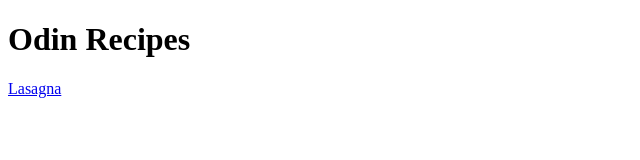
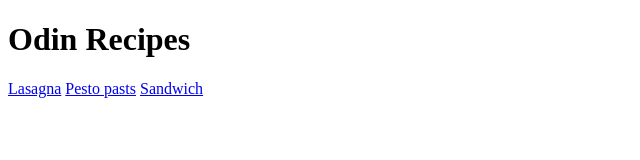
Before and after one commit to avisekdalal/odin-recipes, a plain HTML site: page index.html in a window 1280 px wide. Shown: the whole page, without its empty margins (0-640 px from the left). Drawn offline with Linux system fonts and the light colour scheme.

Commit message:
Added links to other recipe

```diff
--- a/index.html
+++ b/index.html
@@ -8,5 +8,7 @@
 <body>
     <h1>Odin Recipes</h1>
     <a href="./lasagna.html">Lasagna</a>
+    <a href="./pasta.html">Pesto pasts</a>
+    <a href="./sandwich.html">Sandwich</a>
 </body>
 </html>
```
